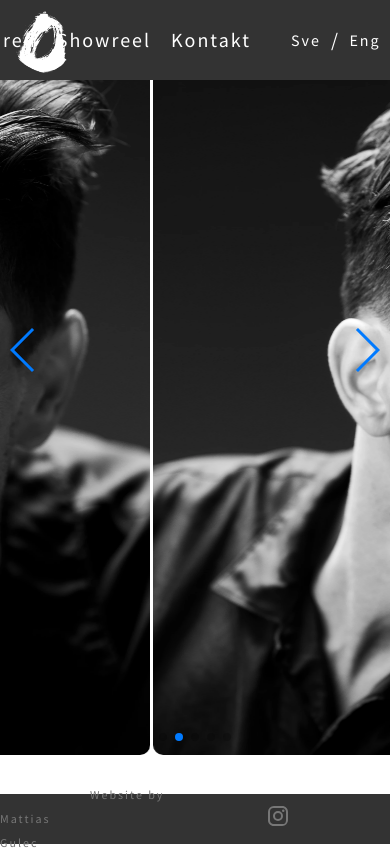
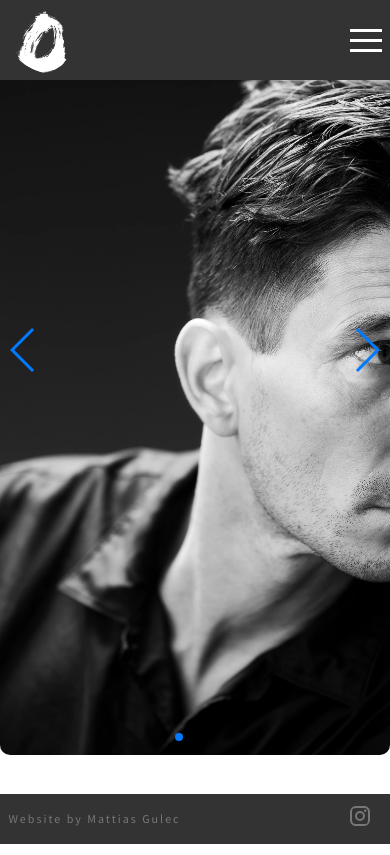
Before and after one commit to Voltair88/piotrgiro-homepage, a React (Create React App) app: page / in a window 390 px wide. Built offline with nearby package versions, Linux system fonts and the light colour scheme.

Commit message:
worked on navbar and responsiv design

```diff
--- a/package.json
+++ b/package.json
@@ -16,6 +16,7 @@
     "@types/styled-components": "^5.1.25",
     "country-flag-icons": "^1.5.5",
     "framer-motion": "^6.3.15",
+    "hamburger-react": "^2.5.0",
     "i18next": "^21.8.11",
     "react": "^18.2.0",
     "react-dom": "^18.2.0",
--- a/src/App.tsx
+++ b/src/App.tsx
@@ -4,6 +4,20 @@ import Footer from './Layout/Footer';
 import Navbar from './Layout/Navbar';
 import { GlobalStyled } from 'Styled';
 import { Suspense } from 'react';
+import i18n from 'i18next';
+import { initReactI18next } from 'react-i18next';
+import { translationsEnglish } from 'Translations/TranslationEnglish';
+import { translationSvenska } from 'Translations/TranslationSvenska';
+
+i18n.use(initReactI18next).init({
+  resources: {
+    en: { translation: translationsEnglish },
+    sv: { translation: translationSvenska },
+  },
+  lng: 'sv',
+  fallbackLng: 'sv',
+  interpolation: { escapeValue: false },
+});
 
 function App() {
   return (
--- a/src/Components/Languageselector.tsx
+++ b/src/Components/Languageselector.tsx
@@ -7,11 +7,11 @@ export default function Languageselector() {
   };
   return (
     <div className="languageselector">
-      <button onClick={() => onChange('en')} className="flag">
+      <button onClick={() => onChange('sv')} className="flag">
         <p>Sve</p>
       </button>
       <p>/</p>
-      <button onClick={() => onChange('sv')} className="flag">
+      <button onClick={() => onChange('en')} className="flag">
         <p>Eng</p>
       </button>
     </div>
--- /dev/null
+++ b/src/Components/Links.tsx
@@ -0,0 +1,18 @@
+import { useTranslation } from 'react-i18next';
+import { Link } from 'react-router-dom';
+import Languageselector from './Languageselector';
+
+export default function Links() {
+  const { t } = useTranslation();
+
+  return (
+    <>
+      <Link to="/biography">{t('Biografi')}</Link>
+      <Link to="/actor">{t('Skådespelaren')}</Link>
+      <Link to="/dancer">{t('Dansaren')}</Link>
+      <Link to="/Showreel">{t('Showreel')}</Link>
+      <Link to="/contact">{t('Kontakt')}</Link>
+      <Languageselector />
+    </>
+  );
+}
--- a/src/Layout/Navbar.tsx
+++ b/src/Layout/Navbar.tsx
@@ -1,41 +1,42 @@
 import { useEffect, useState } from 'react';
 import { Nav } from '../Styled';
-import { Link } from 'react-router-dom';
-import i18n from 'i18next';
-import { initReactI18next, useTranslation } from 'react-i18next';
-import { translationsEnglish } from 'Translations/TranslationEnglish';
-import { translationSvenska } from 'Translations/TranslationSvenska';
+import Languageselector from 'Components/Languageselector';
+import Links from 'Components/Links';
+import Hamburger from 'hamburger-react';
 import Logo from 'Components/Logo';
-import Languageselector from 'Components/Languageselector';
-i18n.use(initReactI18next).init({
-  resources: {
-    en: { translation: translationsEnglish },
-    sv: { translation: translationSvenska },
-  },
-  lng: 'sv',
-  fallbackLng: 'sv',
-  interpolation: { escapeValue: false },
-});
 
 export default function Navbar() {
-  const { t } = useTranslation();
+  const [isOpen, setIsOpen] = useState(false);
   const [scroll, setScroll] = useState(false);
   useEffect(() => {
     window.addEventListener('scroll', () => {
-      if (window.scrollY > 100) setScroll(true);
+      if (window.scrollY > 100 && window.innerWidth > 768) setScroll(true);
       else setScroll(false);
     });
   }, []);
 
   return (
     <Nav className={scroll ? 'scrolled' : 'notScrolled'}>
+      <Hamburger
+        toggled={isOpen}
+        toggle={setIsOpen}
+        onToggle={() => {
+          if (isOpen) {
+            setIsOpen(false);
+          } else {
+            setIsOpen(true);
+          }
+        }}
+      />
+      {isOpen && (
+        <div className="hammenu">
+          <Links />
+        </div>
+      )}
       <Logo />
-      <Link to="/biography">{t('Biografi')}</Link>
-      <Link to="/actor">{t('Skådespelaren')}</Link>
-      <Link to="/dancer">{t('Dansaren')}</Link>
-      <Link to="/Showreel">{t('Showreel')}</Link>
-      <Link to="/contact">{t('Kontakt')}</Link>
-      <Languageselector />
+      <div className="navlinks">
+        <Links />
+      </div>
     </Nav>
   );
 }
--- a/src/Styled.tsx
+++ b/src/Styled.tsx
@@ -13,6 +13,8 @@ html {
 
 body {
   position: relative;
+  width: 100%;
+  height: 100%;
     min-height: 100vh;
     margin: 0;
     font-family: sans-serif;
@@ -36,6 +38,9 @@ body:after{
     & a {
       padding: 0px 10px !important;
     }
+  }
+  .notScrolled {
+    align-items: center;
   }
 .swiper-container {
     padding-top: 2vh;
@@ -118,6 +123,7 @@ export const Nav = styled.nav`
   height: 60px;
   line-height: 40px;
   transition: all 0.1s ease-in-out;
+  z-index: 999 !important;
 
   & a {
     color: #fff;
@@ -181,6 +187,42 @@ export const Nav = styled.nav`
       line-height: 40px;
     }
   }
+  @media (min-width: 768px) {
+    .navlinks {
+      display: flex;
+      align-items: center;
+      margin: 0 0 0 20px;
+    }
+    .hamburger-react {
+      display: none;
+    }
+    & .hammenu {
+      display: none;
+    }
+  }
+
+  @media (max-width: 768px) {
+    .navlinks {
+      display: none;
+    }
+    & .hamburger-react {
+      display: block;
+      position: absolute;
+      top: 0;
+      right: 0;
+      z-index: 1;
+      width: 40px;
+      height: 40px;
+    }
+    .hammenu {
+      padding-top: 60px;
+      top: 0;
+      display: flex;
+      flex-direction: column;
+      position: absolute;
+      background: #333;
+    }
+  }
 `;
 
 export const Foot = styled.footer`
@@ -207,7 +249,7 @@ export const Foot = styled.footer`
   }
 
   & a {
-    margin: 0 90px;
+    margin: 0 1vmax;
     color: rgb(119, 119, 119);
     text-decoration: none;
     transition: all 0.3s ease-in-out;
@@ -251,5 +293,7 @@ export const Show = styled.div`
 
   & iframe {
     margin: 5px auto;
+    max-width: 100%;
+    max-height: auto;
   }
 `;
```
Also changed, not shown: 1 other file (tests, documents, lock files or other folders).
